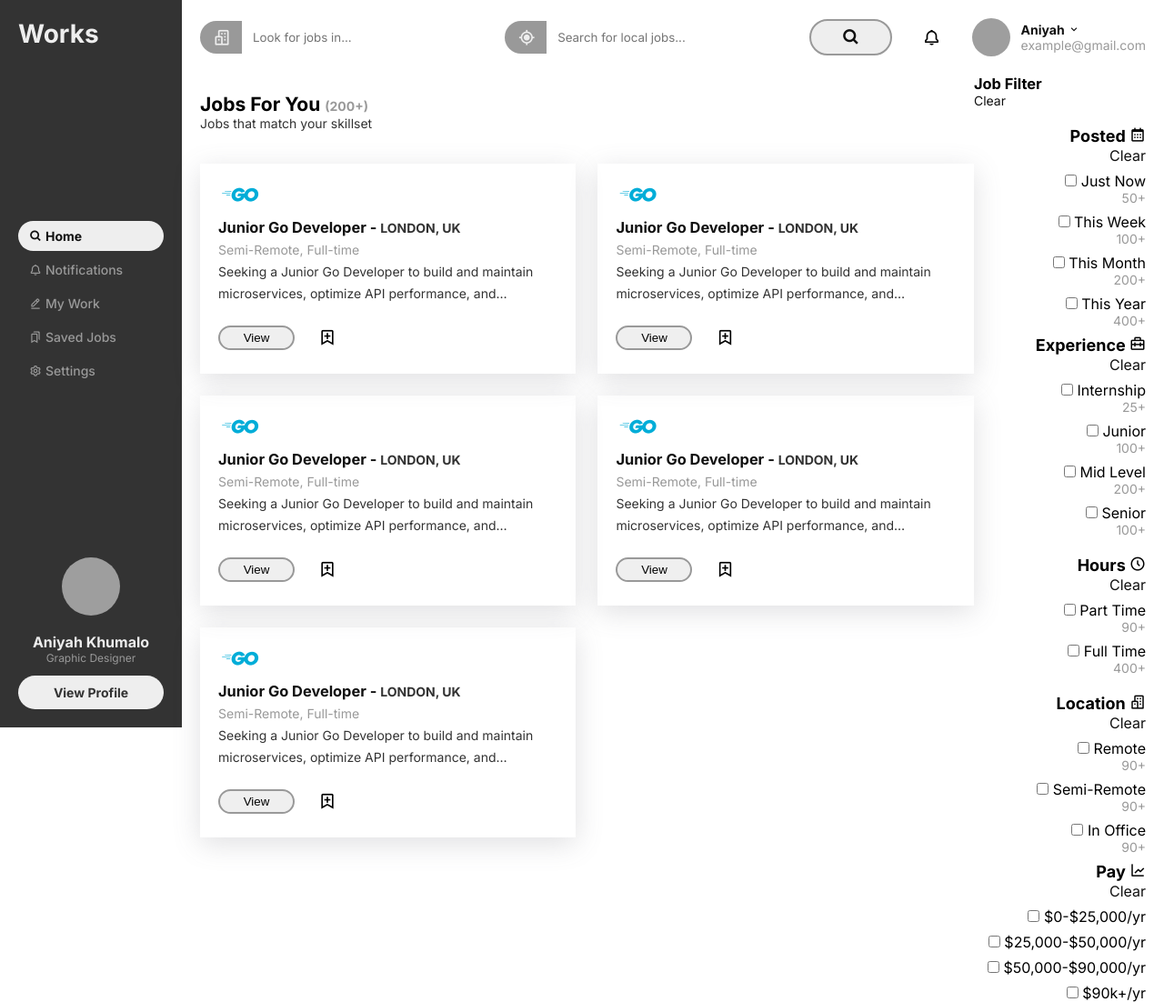
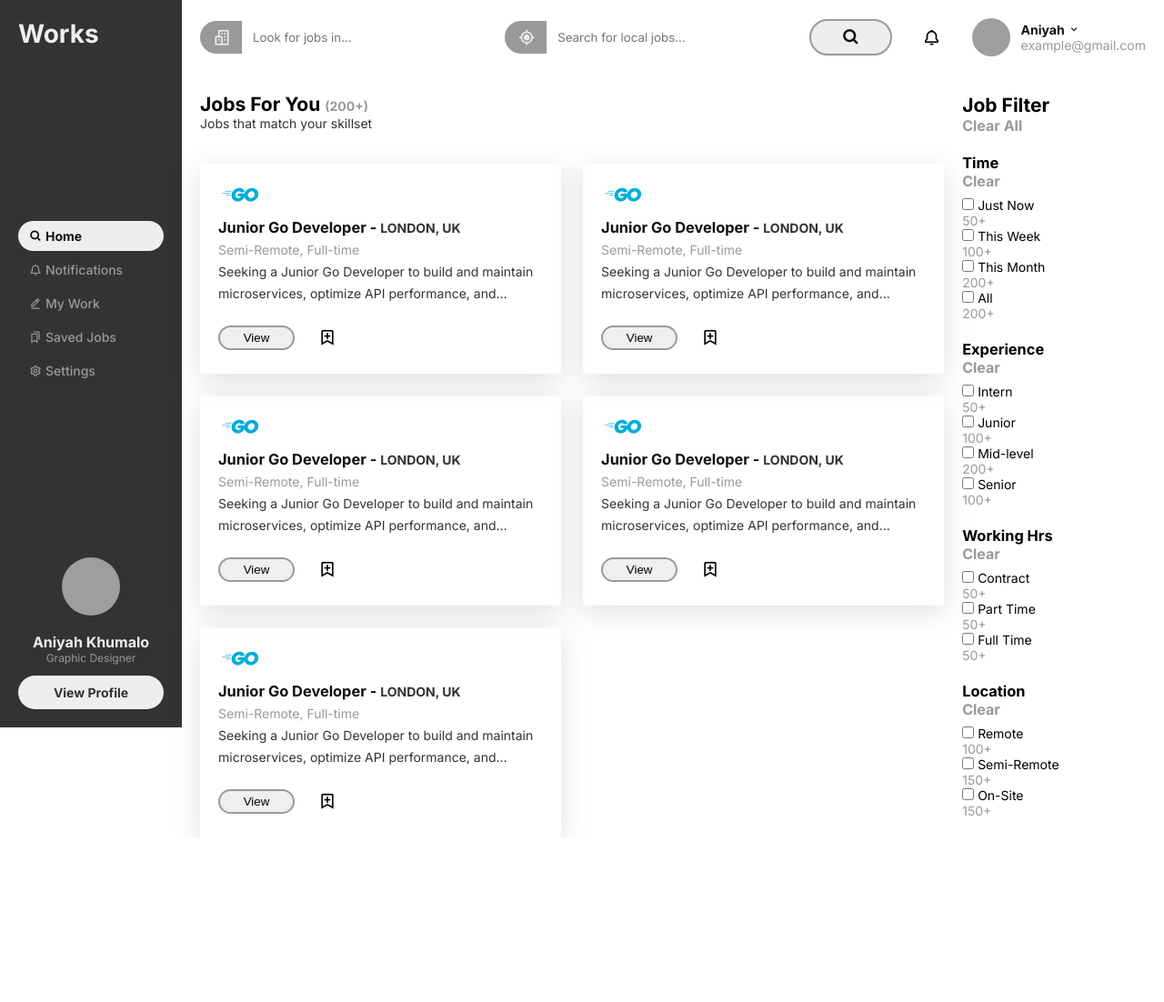
Before and after one commit to wjbetech/jobplatform, a plain HTML site: page index.html in a window 1280 px wide. Shown: the whole page at 91% size. After the commit the page ends 921 px from the top, so only its background shows below. Drawn offline with nearby package versions, Linux system fonts and the light colour scheme; grey boxes are pictures that could not be loaded.

Commit message:
Rewrote filters panel /w some better styles

```diff
--- a/index.html
+++ b/index.html
@@ -198,171 +198,120 @@
           </div>
         </div>
 
-        <!-- right side filters panel -->
+        <!-- filters side nav -->
         <div class="filters">
 
           <div class="header">
-              <h3>Job Filter</h3>
+            <h2>Job Filter</h2>
+            <a href="#">Clear All</a>
+          </div>
+
+          <!-- when job was posted -->
+          <div class="filter">
+            <div class="filter__item__header">
+              <h3>Time</h3>
               <a href="#">Clear</a>
             </div>
-
-            <div class="filter__item">
-              <div class="title">
-                <h4>Posted <i class='bx bx-calendar'></i></h4>
-                <a href="#">Clear</a>
+            <div class="filter__option">
+              <input type="checkbox" name="now" id="now">
+              <label for="now">Just Now</label>
+              <span class="checkbox__span">50+</span>
             </div>
-              <div class="filter__checkbox">
-                <div>
-                  <input type="checkbox" name="today">
-                  <label for="today">Just Now</label>
+            <div class="filter__option">
+              <input type="checkbox" name="week" id="week">
+              <label for="week">This Week</label>
+              <span class="checkbox__span">100+</span>
             </div>
-                <p>50+</p>
+            <div class="filter__option">
+              <input type="checkbox" name="month" id="month">
+              <label for="month">This Month</label>
+              <span class="checkbox__span">200+</span>
             </div>
-              <div class="filter__checkbox">
-                <div>
-                  <input type="checkbox" name="week">
-                  <label for="week">This Week</label>
-                </div>
-                <p>100+</p>
-              </div>
-              <div class="filter__checkbox">
-                <div>
-                  <input type="checkbox" name="month">
-                  <label for="month">This Month</label>
-                </div>
-                <p>200+</p>
-              </div>
-              <div class="filter__checkbox">
-                <div>
-                  <input type="checkbox" name="year">
-                  <label for="year">This Year</label>
-                </div>
-                <p>400+</p>
-              </div>
-
-              <!-- sort by level -->
-              <div class="filter__item">
-                <div class="title">
-                  <h4>Experience <i class='bx bx-briefcase-alt-2'></i></h4>
-                  <a href="#">Clear</a>
-                </div>
-
-                  <div class="filter__checkbox">
-                    <div>
-                      <input type="checkbox" name="intern">
-                      <label for="intern">Internship</label>
-                    </div>
-                    <p>25+</p>
-                  </div>
-                  <div class="filter__checkbox">
-                    <div>
-                      <input type="checkbox" name="junior">
-                      <label for="junior">Junior</label>
-                    </div>
-                    <p>100+</p>
-                  </div>
-                  <div class="filter__checkbox">
-                    <div>
-                      <input type="checkbox" name="middle">
-                      <label for="middle">Mid Level</label>
-                    </div>
-                    <p>200+</p>
-                  </div>
-                  <div class="filter__checkbox">
-                    <div>
-                      <input type="checkbox" name="senior">
-                      <label for="senior">Senior</label>
-                    </div>
-                    <p>100+</p>
-                  </div>
+            <div class="filter__option">
+              <input type="checkbox" name="all-time" id="all-time">
+              <label for="all-time">All</label>
+              <span class="checkbox__span">200+</span>
             </div>
           </div>
 
-              <!-- sort by hours -->
-              <div class="filter__item">
-                <div class="title">
-                  <h4>Hours <i class='bx bx-time-five'></i></h4>
+          <!-- job exp requirements -->
+          <div class="filter">
+            <div class="filter__item__header">
+              <h3>Experience</h3>
               <a href="#">Clear</a>
             </div>
-                <div class="filter__checkbox">
-                  <div>
-                    <input type="checkbox" name="part">
-                    <label for="part">Part Time</label>
+            <div class="filter__options">
+              <input type="checkbox" name="intern" id="intern">
+              <label for="intern">Intern</label>
+              <span class="checkbox__span">50+</span>
             </div>
-                  <p>90+</p>
+            <div class="filter__options">
+              <input type="checkbox" name="junior" id="junior">
+              <label for="junior">Junior</label>
+              <span class="checkbox__span">100+</span>
             </div>
-                <div class="filter__checkbox">
-                  <div>
-                    <input type="checkbox" name="full">
-                    <label for="full">Full Time</label>
+            <div class="filter__options">
+              <input type="checkbox" name="middle" id="middle">
+              <label for="middle">Mid-level</label>
+              <span class="checkbox__span">200+</span>
             </div>
-                  <p>400+</p>
+            <div class="filter__options">
+              <input type="checkbox" name="senior" id="senior">
+              <label for="senior">Senior</label>
+              <span class="checkbox__span">100+</span>
             </div>
           </div>
 
-              <!-- sort by work location
-                -->
-              <div class="filter__item">
-                <div class="title">
-                  <h4>Location <i class='bx bx-buildings'></i></h4>
+          <!-- job working hrs -->
+          <div class="filter">
+            <div class="filter__item__header">
+              <h3>Working Hrs</h3>
               <a href="#">Clear</a>
             </div>
-                <div class="filter__checkbox">
-                  <div>
-                    <input type="checkbox" name="remote">
-                    <label for="remote">Remote</label>
+            <div class="filter__options">
+              <input type="checkbox" name="contract" id="contract">
+              <label for="contract">Contract</label>
+              <span class="checkbox__span">50+</span>
             </div>
-                  <p>90+</p>
+            <div class="filter__options">
+              <input type="checkbox" name="part-time" id="part-time">
+              <label for="part-time">Part Time</label>
+              <span class="checkbox__span">50+</span>
             </div>
-                <div class="filter__checkbox">
-                  <div>
-                    <input type="checkbox" name="semi-remote">
-                    <label for="semi-remote">Semi-Remote</label>
-                  </div>
-                  <p>90+</p>
-                </div>
-                <div class="filter__checkbox">
-                  <div>
-                    <input type="checkbox" name="in-office">
-                    <label for="in-office">In Office</label>
-                  </div>
-                  <p>90+</p>
-                </div>
-
-                <!-- sort by pay -->
-                 <div class="filter__item">
-                <div class="title">
-                  <h4>Pay <i class='bx bx-line-chart'></i></h4>
-                  <a href="#">Clear</a>
-                </div>
-                <div class="filter__checkbox">
-                  <div>
-                    <input type="checkbox" name="0-25k">
-                    <label for="0-25k">$0-$25,000/yr</label>
-                  </div>
-                </div>
-                <div class="filter__checkbox">
-                  <div>
-                    <input type="checkbox" name="25-50k">
-                    <label for="25-50k">$25,000-$50,000/yr</label>
-                  </div>
-                </div>
-                <div class="filter__checkbox">
-                  <div>
-                    <input type="checkbox" name="50-90k">
-                    <label for="50-90k">$50,000-$90,000/yr</label>
-                  </div>
-                </div>
-                <div class="filter__checkbox">
-                  <div>
-                    <input type="checkbox" name="90k+">
-                    <label for="90k+">$90k+/yr</label>
-                  </div>
+            <div class="filter__options">
+              <input type="checkbox" name="full-time" id="full-time">
+              <label for="full-time">Full Time</label>
+              <span class="checkbox__span">50+</span>
             </div>
           </div>
 
+          <!-- job location -->
+           <div class="filter">
+            <div class="filter__item__header">
+              <h3>Location</h3>
+              <a href="#">Clear</a>
+            </div>
+            <div class="filter__options">
+              <input type="checkbox" name="remote" id="remote">
+              <label for="remote">Remote</label>
+              <span class="checkbox__span">100+</span>
+            </div>
+            <div class="filter__options">
+              <input type="checkbox" name="semi-remote" id="semi-remote">
+              <label for="semi-remote">Semi-Remote</label>
+              <span class="checkbox__span">150+</span>
+            </div>
+            <div class="filter__options">
+              <input type="checkbox" name="on-site" id="on-site">
+              <label for="on-site">On-Site</label>
+              <span class="checkbox__span">150+</span>
+            </div>
+          </div>
 
         </div>
+
+
+
       </div>
     </div>
 
--- a/styles.css
+++ b/styles.css
@@ -405,24 +405,29 @@ input {
       }
     }
     .filters {
+      display: flex;
       flex: 2;
-      display: flex;
       flex-direction: column;
+      justify-content: space-evenly;
       gap: 20px;
+      padding: 20px;
+
+      & a {
+        font-size: 16px;
+        font-weight: bold;
+        color: var(--darktheme-grey);
+      }
+
+      & a:hover {
+        color: #ee2f0d;
+      }
 
       & .title {
         font-size: 18px;
-
-        & a {
-          font-size: 16px;
-        }
       }
 
-      & .filter__item {
-        display: flex;
-        flex-direction: column;
-        gap: 8px;
-        text-align: right;
+      & .filter__item__header {
+        margin-bottom: 8px;
       }
 
       & .filter__checkbox {
@@ -433,6 +438,10 @@ input {
         }
       }
 
+      & .checkbox__span {
+        display: block;
+        color: var(--darktheme-grey);
+      }
     }
   }
 }
```
Lines whose indentation alone changed are shown as unchanged.
